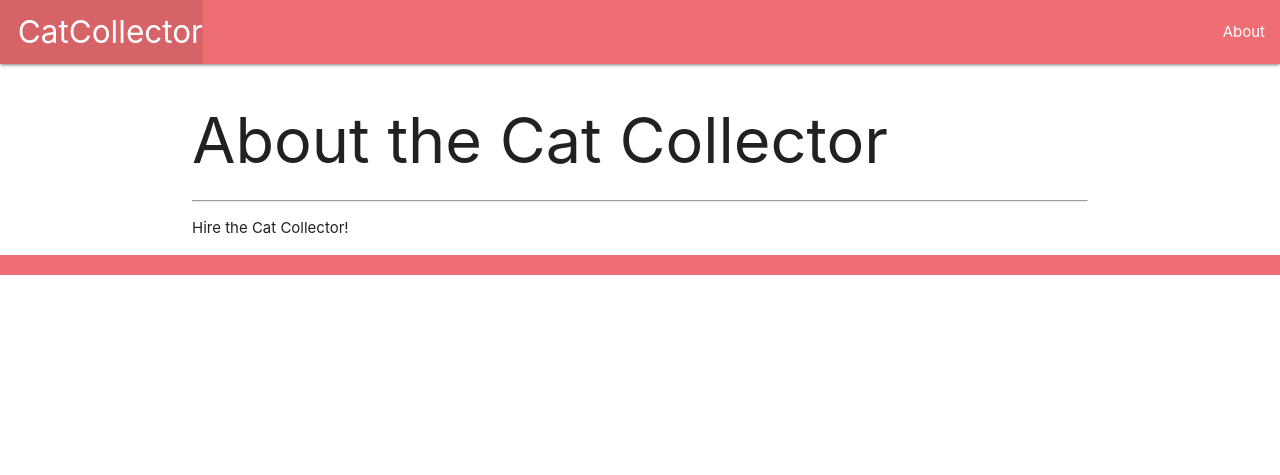
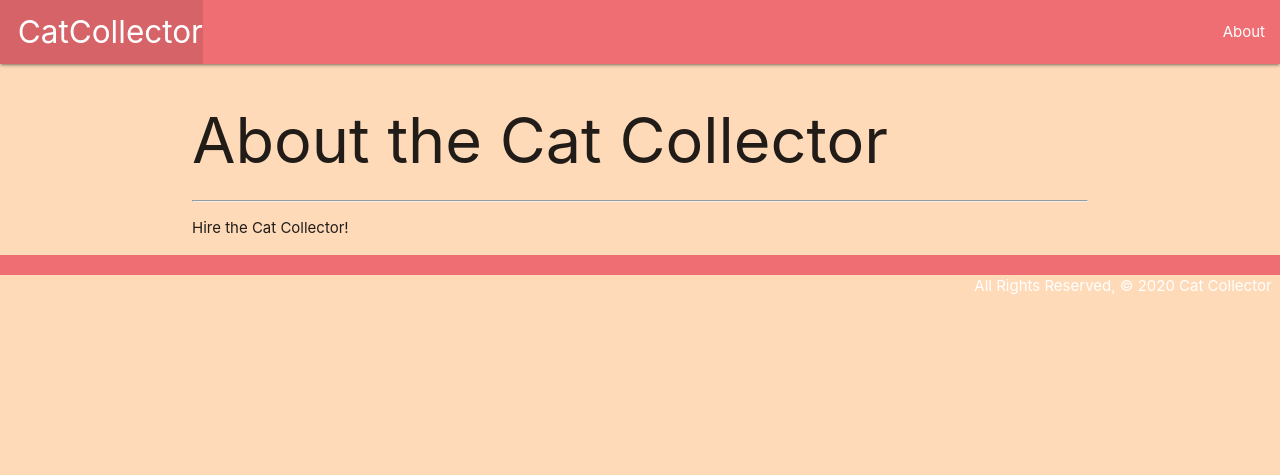
Before and after one commit to BlueCadet-3/birdcollector, a Django app: page /about/ in a window 1280 px wide. Shown: the top 475 px of the page. Run offline with Django 3.2, Linux system fonts and the light colour scheme.

Commit message:
include static CSS

```diff
--- /dev/null
+++ b/main_app/static/css/style.css
@@ -0,0 +1,3 @@
+body {
+  background-color: peachpuff;
+}
--- a/main_app/templates/base.html
+++ b/main_app/templates/base.html
@@ -1,3 +1,5 @@
+{% load static %}
+
 <!DOCTYPE html>
 <html lang="en">
 <head>
@@ -6,6 +8,7 @@
   <meta http-equiv="X-UA-Compatible" content="ie=edge">
   <title>Cat Collector</title>
   <link rel="stylesheet" href="https://cdnjs.cloudflare.com/ajax/libs/materialize/1.0.0/css/materialize.min.css">
+  <link rel="stylesheet" type="text/css" href="{% static 'css/style.css' %}">
 </head>
 <body>
   <header class="navbar-fixed">
```
